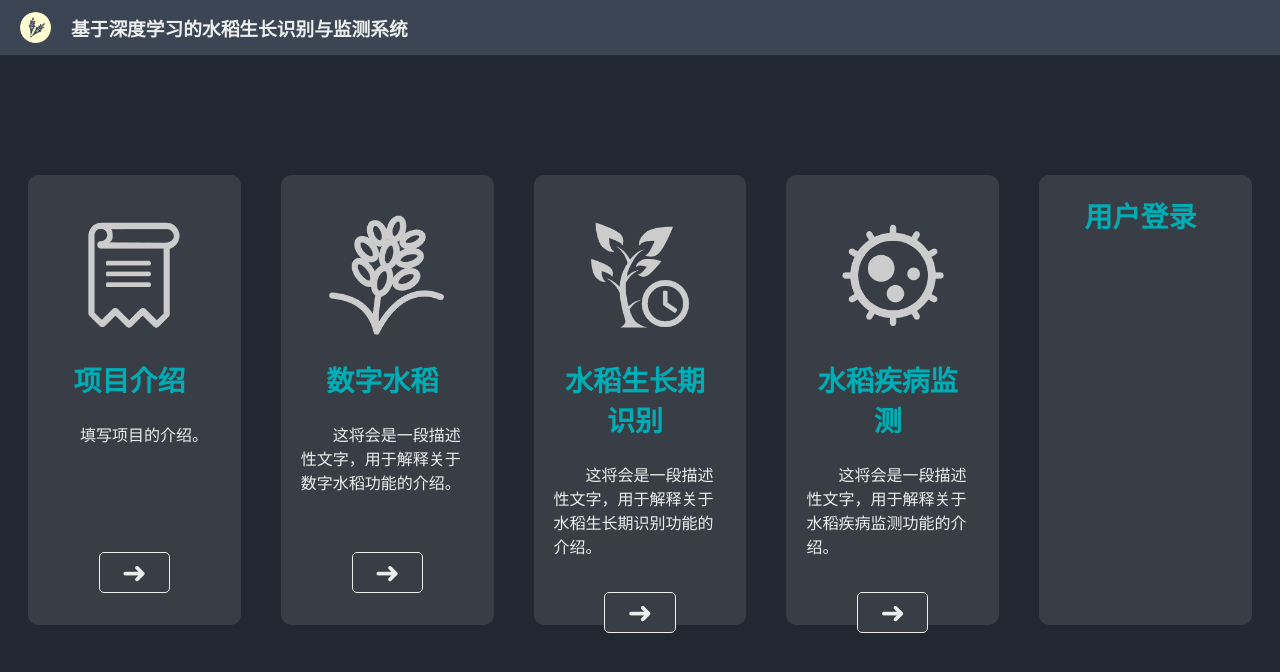
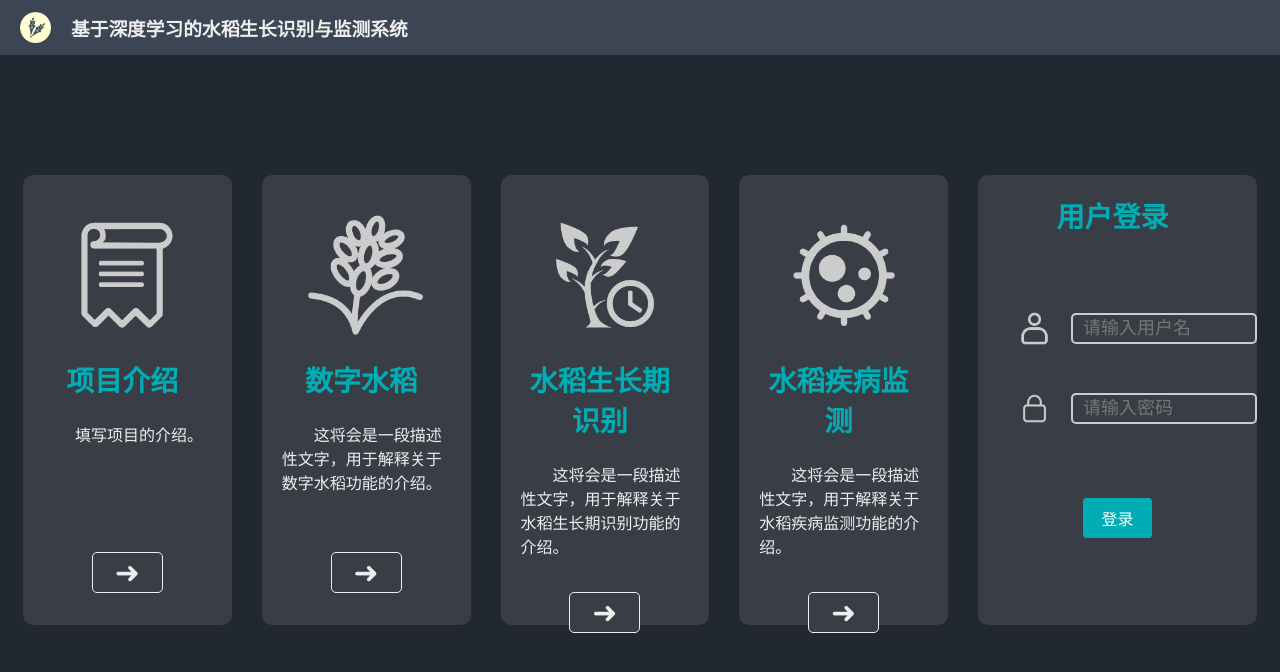
Before and after one commit to yutian0525/paddy-project, a Vue app: page / in a window 1280 px wide. Shown: the top 672 px of the page. Built offline with nearby package versions, Linux system fonts and the light colour scheme.

Commit message:
增加用户登录

```diff
--- a/src/views/Home.vue
+++ b/src/views/Home.vue
@@ -34,25 +34,111 @@
       <button class="mbutton" @click="goToPage('DiseasePredict')"> ➜ </button>
     </div>
     <div class="section">
-      <div>
+      <div v-if="!userid">
         <h2 class="title">用户登录</h2>
-
+        <div style="height: 30px;"></div>
+          <div class="form-group">
+            <img src="./icons/用户名.png" alt="p" class="miniimg" />
+            <input class="myinputbox" type="text" id="iusername" v-model="username" required placeholder="请输入用户名" />
+          </div>
+          <div class="form-group">
+            <img src="./icons/密码.png" alt="p" class="miniimg" />
+            <input class="myinputbox" type="password" id="password" v-model="password" required placeholder="请输入密码" />
+          </div>
+          <div style="height: 30px;"></div>
+        <button class="thebutton" @click="login">登录</button>
+      </div>
+      <div v-if="userid">
+        <img :src="userimgurl" alt="头像" class="userimg" />
+        <p style="color: #eeeeee;font-size: 26px;">{{ username }}</p>
+        <button class="thebutton" @click="logout">退出登录</button>
       </div>
     </div>
   </div>
 </template>
 
 <script>
+import axios from 'axios';
 export default {
+  data() {
+    return {
+      userid: null,
+      userimgurl: null,
+      username: null,
+    };
+  },
   methods: {
     goToPage(page) {
       this.$router.push('/' + page)
+    },
+    logout() {
+      this.userid = null;
+      this.userimgurl = null;
+      this.username = null;
+    },
+    async login() {
+      console.log(iusername.value);
+      console.log(password.value);
+
+      try {
+        const response = await axios.post('http://localhost:5000/userlogin', { username: iusername.value, password: password.value });
+        console.log(response.data);
+        this.userid = response.data.id;
+        this.userimgurl = response.data.imgurl;
+        this.username = "Nilei";
+      } catch (error) {
+        console.error('Error:', error);
+      }
     }
   }
 }
 </script>
 
 <style>
+.form-group{
+  height: 80px;
+  display: flex;
+  align-items: center;
+  justify-items: center;
+}
+.miniimg{
+  width: 33px;
+  /* 设置图片宽度为200像素 */
+  height: auto;
+  /* 或者固定高度：height: 200px; 如果要保持原始比例，则保留auto */
+  object-fit: cover;
+  margin-right: 20px;
+  margin-left: 40px;
+}
+.myinputbox{
+  width: 170px;
+  height: 25px;
+  align-items: center;
+      /* 改变边框颜色和宽度 */
+      border: 2px solid #ccc;
+
+    /* 设置背景色 */
+    background-color: #393e46;
+
+    /* 改变字体大小 */
+    font-size: 18px;
+  color: #eeeeee;
+
+    /* 圆角效果 */
+    border-radius: 5px;
+  padding-left: 10px;
+    /* 当鼠标悬停时的样式 */
+    &:hover {
+      background-color: #3f4247;
+    }
+
+    /* 当聚焦时的样式 */
+    &:focus {
+      outline: none; /* 移除默认轮廓线 */
+      background-color: #222831; /* 更改焦点时的边框颜色 */
+    }
+
+}
 .screen {
   display: flex;
   height: 98vh;
@@ -81,9 +167,9 @@ export default {
     border-color: chocolate;*/
   height: 450px;
   width: 320px;
-  margin-left: 20px;
+  margin-left: 15px;
   /* 设置左边外部间距 */
-  margin-right: 20px;
+  margin-right: 15px;
   /* 设置右边外部间距 */
   text-align: center;
   /* 水平居中 */
@@ -165,6 +251,21 @@ export default {
   }
 }
 
+.userimg {
+  width: 170px;
+  /* 设置图片宽度为200像素 */
+  height: 170px;
+  /* 或者固定高度：height: 200px; 如果要保持原始比例，则保留auto */
+  object-fit: cover;
+  /* 保持图片宽高比且填满容器 */
+  margin-top: 50px;
+  /* 设置上边距为20像素 */
+  border-radius: 50%;
+  /* 将边框半径设置为50%以实现圆形效果 */
+  overflow: hidden;
+  /* 隐藏可能超出圆形部分的内容 */
+}
+
 body {
   background-color: #222831;
 }</style>
--- a/src/views/ProjectIntroduction.vue
+++ b/src/views/ProjectIntroduction.vue
@@ -4,7 +4,7 @@
   <div style="display: flex;width: 100%;justify-content: center;">
     <div class="introductionframe">
       <h1 style="color:#00adb5;text-align: center;">项目介绍</h1>
-      <div style="display: grid;margin-left: 20px;margin-right: 20px;">
+      <div style="display: grid;margin-left: 40px;margin-right: 40px;">
         <h3 class="secondtitle">项目名称</h3>
         <p class="sentence">基于深度学习的水稻生长识别与监测系统</p>
         <h3 class="secondtitle">小组成员</h3>
@@ -16,8 +16,7 @@
         <p class="sentence">易丛琴 上海海洋大学信息学院计算机科学与技术</p>
         <h3 class="secondtitle">项目背景</h3>
         <p class="sentence">
-          我国是一个农业大国，农业是我国政治稳定和国民经济发展的基础。习总书记指出“保障粮食安全对中国来说是永恒的课题，任何时候都不能放松”。粮食安全对保障我国经济发展起着极其重要的基础作用[4]。中国是世界上水稻产量及消费量最高的国家，稻米是我国
-          60%以上人口的主食。水稻种植业在我国农业生产中占有举足轻重的地位，水稻产量的稳定在我国从“温饱型”向“小康型”社会的迈进过程中起到不可替代的作用。虽然我国近年来水稻的产量保持稳定增长态势，但稻米消费量的增长更为迅速，并且伴随着我国耕地质量退化、环境恶化、土地细碎化分散化及农村劳动力不足等压力，粮食产量增速有明显放缓的趋势，人增地减的趋势在相当长的时期内还难以遏制，这些现象都严重威胁着水稻产量的安全[5]。虽然我国目前水稻产量排名世界首位，但水稻的种植效率、资源利用率等相比国际先进水平还有一定的差距，我国水稻种植行业还有巨大的提升空间可以挖掘。
+          我国是一个农业大国，农业是我国政治稳定和国民经济发展的基础。习总书记指出“保障粮食安全对中国来说是永恒的课题，任何时候都不能放松”。粮食安全对保障我国经济发展起着极其重要的基础作用[4]。中国是世界上水稻产量及消费量最高的国家，稻米是我国60%以上人口的主食。水稻种植业在我国农业生产中占有举足轻重的地位，水稻产量的稳定在我国从“温饱型”向“小康型”社会的迈进过程中起到不可替代的作用。虽然我国近年来水稻的产量保持稳定增长态势，但稻米消费量的增长更为迅速，并且伴随着我国耕地质量退化、环境恶化、土地细碎化分散化及农村劳动力不足等压力，粮食产量增速有明显放缓的趋势，人增地减的趋势在相当长的时期内还难以遏制，这些现象都严重威胁着水稻产量的安全[5]。虽然我国目前水稻产量排名世界首位，但水稻的种植效率、资源利用率等相比国际先进水平还有一定的差距，我国水稻种植行业还有巨大的提升空间可以挖掘。
         </p>
         <h3 class="secondtitle">项目意义</h3>
         <p class="sentence">
@@ -70,4 +69,5 @@ export default {
   margin-bottom: 5px;
   text-indent: 2em;
   line-height: 1.9;
-}</style>
+}
+</style>
```
Also changed, not shown: src/views/icons/密码.png (added), src/views/icons/用户名.png (added).
